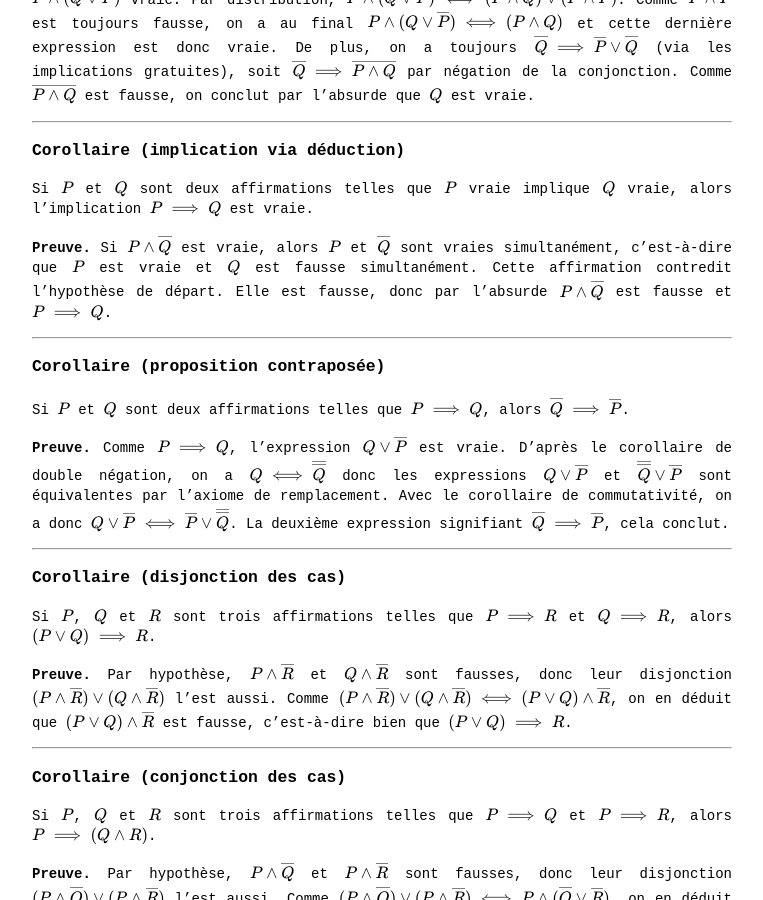
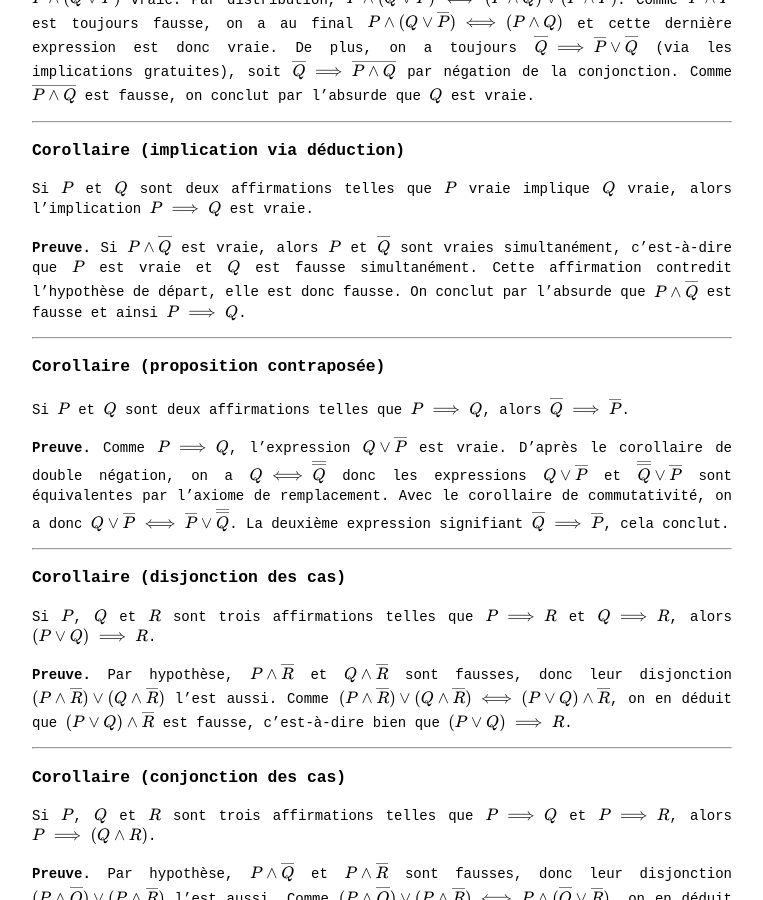
Before and after one commit to Thrallherd/AlgebraExNihilo, a Jekyll site: the page built from logic_cor.md, in a window 1280 px wide and 900 px high, scrolled down 2207 px. Shown: the whole window, without its empty margins (258-1021 px from the left). Built offline with Jekyll 4.4.1, drawn with Linux system fonts in a browser that asks for light colours; formulas are drawn with MathJax 3.

Commit message:
Update logic_cor.md

```diff
--- a/logic_cor.md
+++ b/logic_cor.md
@@ -82,7 +82,7 @@
 Si $$P$$ et $$Q$$ sont deux affirmations telles que $$P$$ vraie implique $$Q$$ vraie, alors l'implication $$P \implies Q$$ est vraie.
 
 
-**Preuve.** Si $$P \land \overline Q$$ est vraie, alors $$P$$ et $$\overline Q$$ sont vraies simultanément, c'est-à-dire que $$P$$ est vraie et $$Q$$ est fausse simultanément. Cette affirmation contredit l'hypothèse de départ. Elle est fausse, donc par l'absurde $$P \land \overline Q$$ est fausse et $$P \implies Q$$.
+**Preuve.** Si $$P \land \overline Q$$ est vraie, alors $$P$$ et $$\overline Q$$ sont vraies simultanément, c'est-à-dire que $$P$$ est vraie et $$Q$$ est fausse simultanément. Cette affirmation contredit l'hypothèse de départ, elle est donc fausse. On conclut par l'absurde que $$P \land \overline Q$$ est fausse et ainsi $$P \implies Q$$.
 
 
 _____
```
